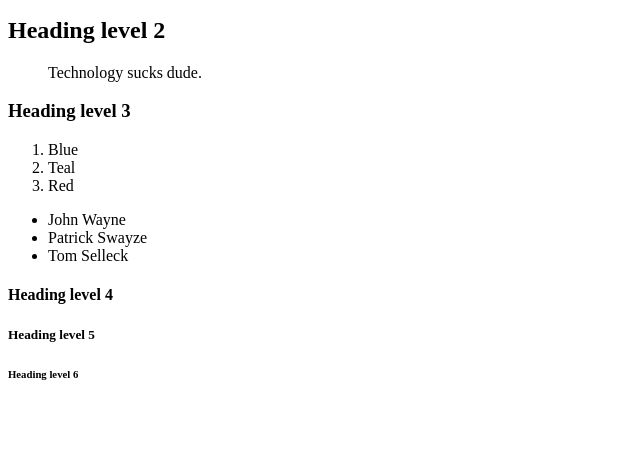
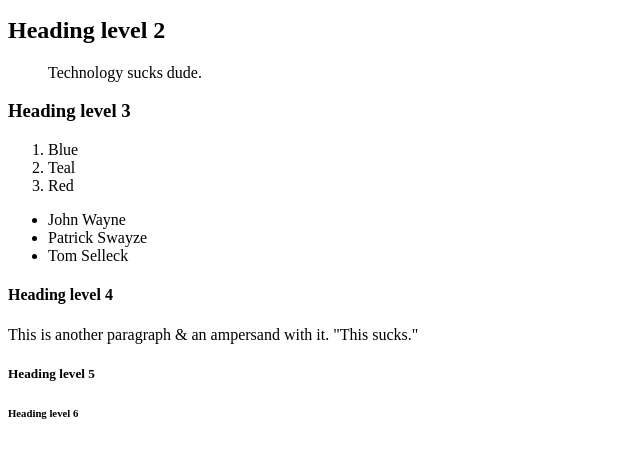
Before and after one commit to zbartlett9/Chapter-2, a plain HTML site: page index.html in a window 1280 px wide. Shown: the part 145-602 px from the top of the page, without its empty margins (0-640 px from the left). Drawn offline with Linux system fonts and the light colour scheme.

Commit message:
Update index.html

```diff
--- a/index.html
+++ b/index.html
@@ -25,8 +25,8 @@
     <li>Patrick Swayze</li>
     <li>Tom Selleck</li>
   </ul>
-
 <h4>Heading level 4</h4>
+  <p> This is another paragraph & an ampersand with it. "This sucks." </p>
 <h5>Heading level 5</h5>
 <h6>Heading level 6</h6>
 
```
